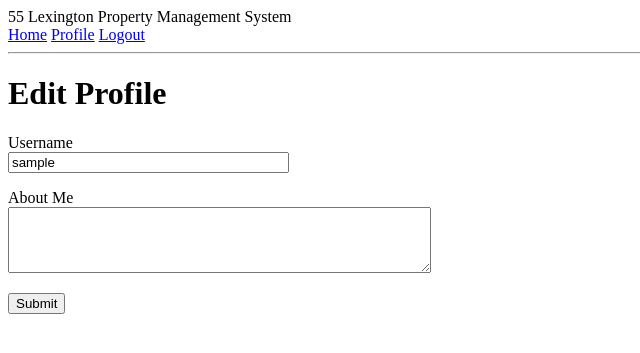
After one commit to Lcarames90/CIS5800_pt2, a Flask app: page /edit_profile in a window 1280 px wide. The commit adds this page. Shown: the top 353 px of the page, without its empty margins (0-640 px from the left). Run offline with Flask 2, Linux system fonts and the light colour scheme; the visitor is signed in with stand-in values (Sample User, id 1); data comes from the database, SQL or seed files in the repository; both versions use the stored data as it was after the commit.

Commit message:
user profiles, usability details

```diff
--- a/app/forms.py
+++ b/app/forms.py
@@ -1,7 +1,12 @@
 from flask_wtf import FlaskForm
-from wtforms import StringField, PasswordField, BooleanField, SubmitField
-from wtforms.validators import DataRequired, ValidationError, Email, EqualTo
+from wtforms import StringField, PasswordField, BooleanField, SubmitField, TextAreaField
+from wtforms.validators import DataRequired, ValidationError, Email, EqualTo, Length
 from app.models import User
+
+class EditProfileForm(FlaskForm):
+    username = StringField('Username', validators = [DataRequired()])
+    about_me = TextAreaField('About Me', validators=[Length(min=0,max=140)])
+    submit = SubmitField('Submit')
 
 class LoginForm(FlaskForm):
     username = StringField('Username', validators=[DataRequired()])
--- a/app/routes.py
+++ b/app/routes.py
@@ -1,9 +1,33 @@
 from flask import render_template, flash, redirect, url_for, request
 from app import app, db
-from app.forms import LoginForm, RegistrationForm
+from app.forms import LoginForm, RegistrationForm, EditProfileForm
 from flask_login import current_user, login_user, logout_user, login_required
 from app.models import User
 from werkzeug.urls import url_parse
+from datetime import datetime
+
+
+@app.route('/edit_profile', methods=['GET', 'POST'])
+@login_required
+def edit_profile():
+    form = EditProfileForm()
+    if form.validate_on_submit():
+        current_user.username = form.username.data
+        current_user.about_me = form.about_me.data
+        db.session.commit()
+        flash('Your changes have been saved.')
+        return redirect(url_for('edit_profile'))
+    elif request.method == 'GET':
+        form.username.data = current_user.username
+        form.about_me.data = current_user.about_me
+    return render_template('edit_profile.html', title='Edit Profile',
+                           form=form)
+
+@app.before_request
+def before_request():
+    if current_user.is_authenticated:
+        current_user.last_seen = datetime.utcnow()
+        db.session.commit()
 
 
 @app.route('/')
--- /dev/null
+++ b/app/templates/edit_profile.html
@@ -0,0 +1,23 @@
+{% extends "base.html" %}
+
+{% block content %}
+    <h1>Edit Profile</h1>
+    <form action="" method="post">
+    {{ form.hidden_tag() }}
+    <p>
+        {{ form.username.label }}<br>
+        {{ form.username(size=32) }}<br>
+        {% for error in form.username.errors %}
+        <span style="color: red;">[{{ error }}]</span>
+        {% endfor %}
+    </p>
+    <p>
+        {{ form.about_me.label }}<br>
+        {{ form.about_me(cols=50, rows=4) }}<br>
+        {% for error in form.about_me.errors %}
+        <span style="color: red;">[{{ error }}]</span>
+        {% endfor %}
+    </p>
+    <p>{{ form.submit() }}</p>
+</form>
+{% endblock %}
```
Also changed, not shown: app/templates/user.html (+10 -1 lines), app.db.
